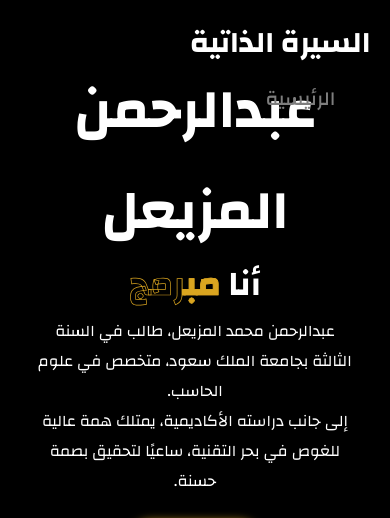
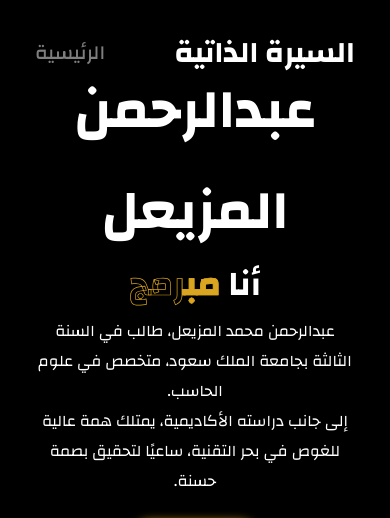
Before and after one commit to Abdulra7hman/urban-parakeet, a plain HTML site: page index.html in a window 390 px wide. Shown: the top 518 px of the page. Drawn offline with nearby package versions, Linux system fonts and the light colour scheme.

Commit message:
Update style.css

```diff
--- a/style.css
+++ b/style.css
@@ -55,23 +55,24 @@ a {
         height: 65vw;
     }
 
-    .navbar {
-        flex-direction: column;
-        padding: 15px 5%;
+      .navbar {
+        flex-direction: row; /* make it horizontal */
+        justify-content: space-between;
+        align-items: center;
     }
 
     .navbar .logo {
         font-size: 24px;
     }
 
-    .navbar ul {
-        flex-direction: column;
-        gap: 10px;
-        margin-top: 10px;
+      .navbar ul {
+        flex-direction: row;
+        margin-top: 0;
     }
 
+
     .navbar ul li {
-        margin-right: 0;
+        margin-right: 15px;
     }
 
     .home-info .btn-sci {
```
